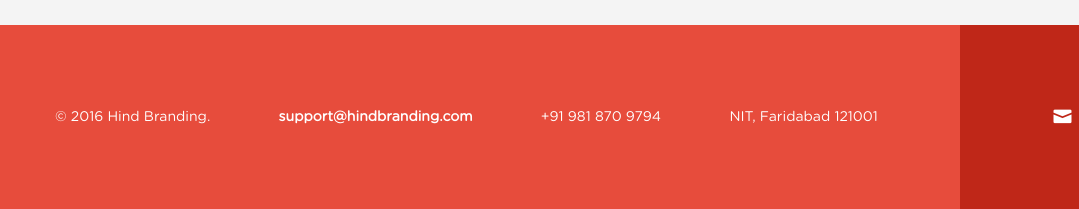
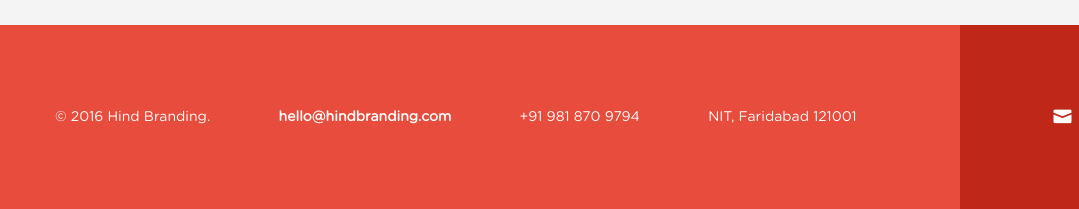
Before and after one commit to chitrabiswas/hind, a plain HTML site: page index.html in a window 1280 px wide. Shown: the part 1860-2069 px from the top of the page, 0-1079 px from the left. Drawn offline with Linux system fonts and the light colour scheme; files whose address does not match are found by name.

Commit message:
Update index.html

```diff
--- a/index.html
+++ b/index.html
@@ -214,7 +214,7 @@
 					<div class="row ui-sortable">
 						<div class="col-sm-12">
 							<span class="text-white">© 2016 Hind Branding.</span>
-							<span class="text-white"><a href="#">support@hindbranding.com</a></span>
+							<span class="text-white"><a href="#">hello@hindbranding.com</a></span>
 							<span class="text-white">+91 981 870 9794</span>
 							<span class="text-white">NIT, Faridabad 121001</span>
 						</div>
@@ -224,7 +224,7 @@
 				<div class="contact-action">
 					<div class="align-vertical" style="padding-top: 80px;">
 						<i class="icon text-white icon_mail"></i>
-						<a href="mailto:support@hindbranding.com" class="text-white"><span class="text-white">Let's talk&nbsp;<i class="icon arrow_right"></i></span></a>
+						<a href="mailto:hello@hindbranding.com" class="text-white"><span class="text-white">Let's talk&nbsp;<i class="icon arrow_right"></i></span></a>
 					</div>
 				</div>
 			</footer>
```
